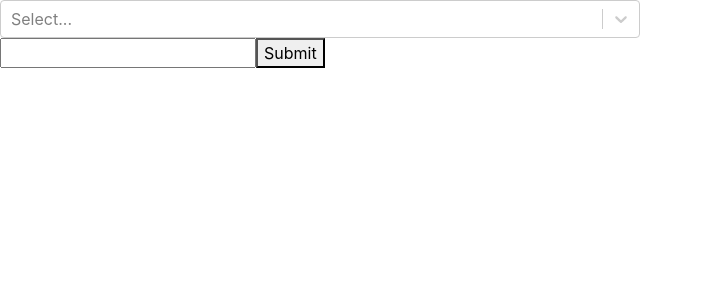
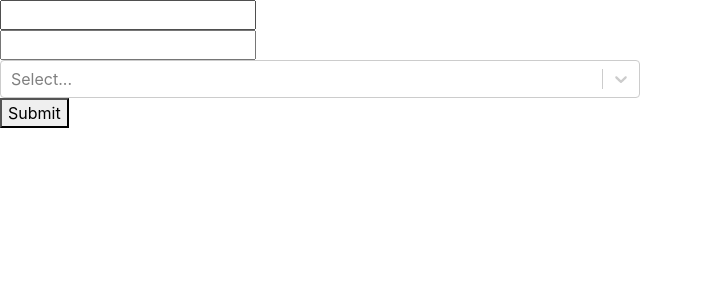
Before and after one commit to PratikDhungel/react-playground, a React (Create React App) app: page / in a window 1280 px wide. Shown: the top 300 px of the page, without its empty margins (0-703 px from the left). Built offline with nearby package versions, Linux system fonts and the light colour scheme.

Commit message:
Hook from with yup and yup resolver

```diff
--- a/src/React-Select/ReactSelect.tsx
+++ b/src/React-Select/ReactSelect.tsx
@@ -1,6 +1,8 @@
 import React from 'react';
 import { useForm, Controller } from 'react-hook-form';
 import Select from 'react-select';
+import * as yup from 'yup';
+import { yupResolver } from '@hookform/resolvers/yup';
 
 interface Option {
   value: string;
@@ -13,33 +15,39 @@ const options: Option[] = [
   { value: '003', label: 'Biratnagar' },
 ];
 
+const scheme = yup.object().shape({
+  fullName: yup.string().required('This field is required'),
+  email: yup.string().required('This field is required').email('Invalid Email'),
+});
+
 const ReactSelect = () => {
-  const { register, errors, control, handleSubmit } = useForm();
-
-  // const control = () => {
-  //   console.log('This is ground control to Major Tom');
-  // };
+  const { register, errors, control, handleSubmit } = useForm({
+    resolver: yupResolver(scheme),
+  });
 
   const submitForm = (data: any) => {
     console.log(data);
-    data.cityMultiSelect.forEach((option: any) => {
-      console.log(option.value);
-    });
+  };
+
+  const handleErrors = (errors: any) => {
+    console.log(errors);
   };
 
   return (
     <div>
-      <form onSubmit={handleSubmit(submitForm)}>
+      <form onSubmit={handleSubmit(submitForm, handleErrors)}>
+        <input name='fullName' type='text' ref={register} />
+        <div>{errors?.fullName?.message && errors.fullName?.message}</div>
+        <input name='email' type='text' ref={register} />
+        <div>{errors?.email?.message && errors.email?.message}</div>
         <Controller
           as={Select}
           control={control}
-          // isMulti
+          isMulti
           name='cityMultiSelect'
           options={options}
           className='basic-multi-select multi-select'
         />
-        {/* <Select name='city' isMulti options={options} className='basic-multi-select multi-select' ref={register} /> */}
-        <input name='firstName' type='text' ref={register} />
         <button type='submit'>Submit</button>
       </form>
     </div>
```
